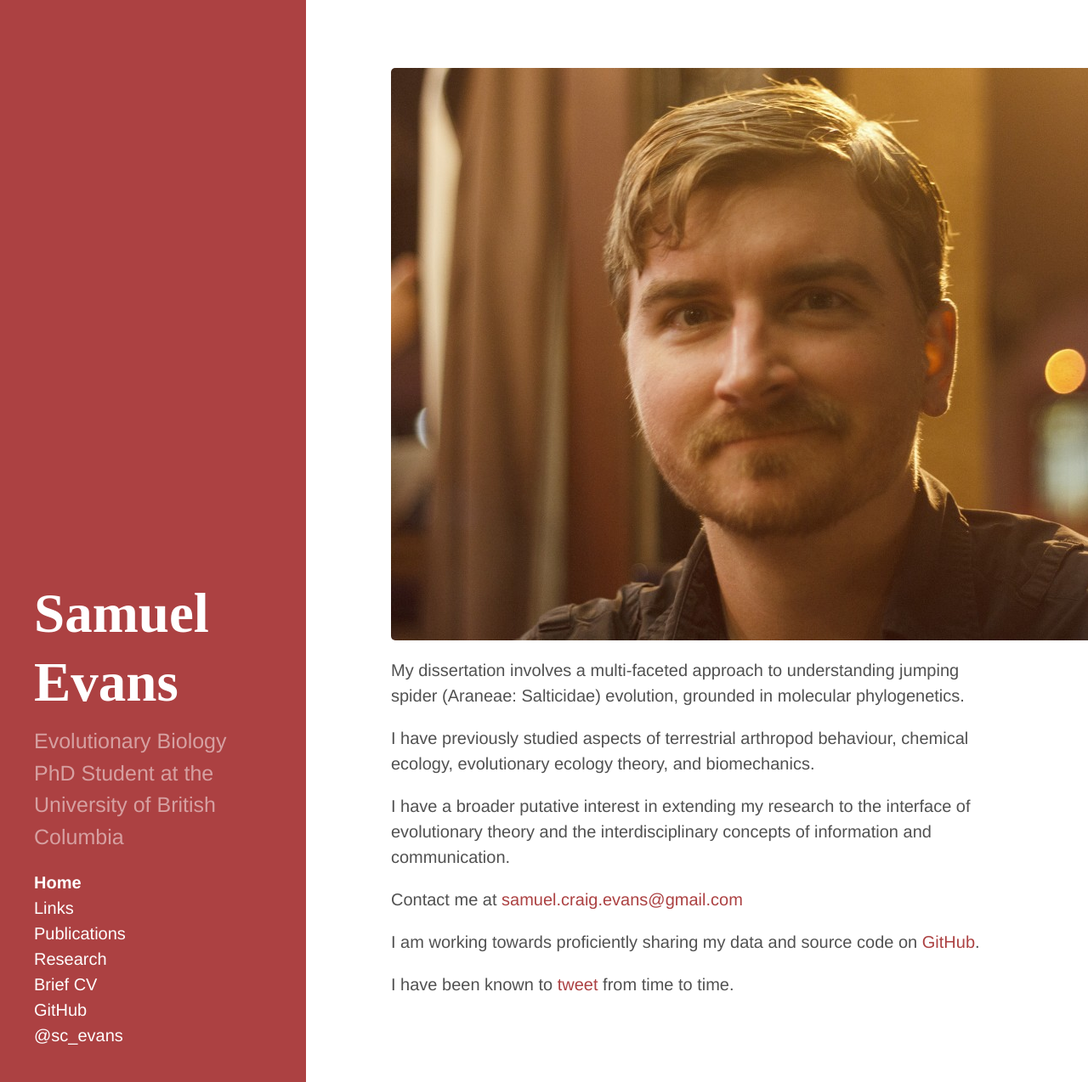
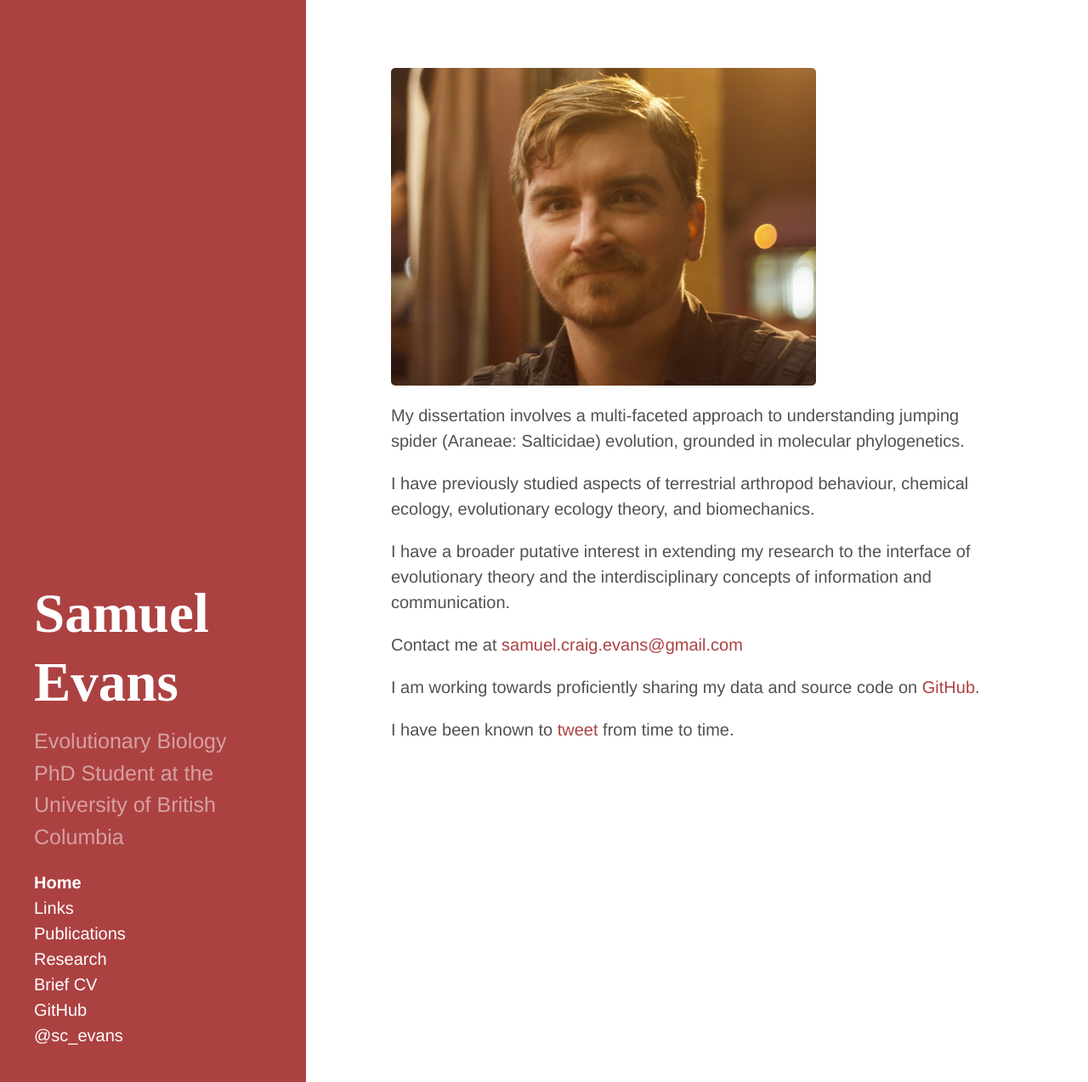
Before and after one commit to scevans/scevans.github.io, a Jekyll site: the page built from index.md, in a window 1280 px wide and 1274 px high. Shown: the whole window at 85% size. Built offline with Jekyll 4.4.1, drawn with Linux system fonts in a browser that asks for light colours.

Commit message:
fixed home image reflink

```diff
--- a/index.md
+++ b/index.md
@@ -3,7 +3,7 @@
 title: Home
 ---
 
-![photo by Sean McCann, ibycter.com](https://raw.githubusercontent.com/scevans/scevans.github.io/master/images/Sam_fries_Sept2014.jpg)
+![photo by Sean McCann, ibycter.com](https://raw.githubusercontent.com/scevans/scevans.github.io/master/images/Sam_fries_Sept2014.png)
 
 My dissertation involves a multi-faceted approach to understanding jumping spider (Araneae: Salticidae) evolution, grounded in molecular phylogenetics.
 
```
Also changed, not shown: images/Sam_fries_Sept2014.png (added).
